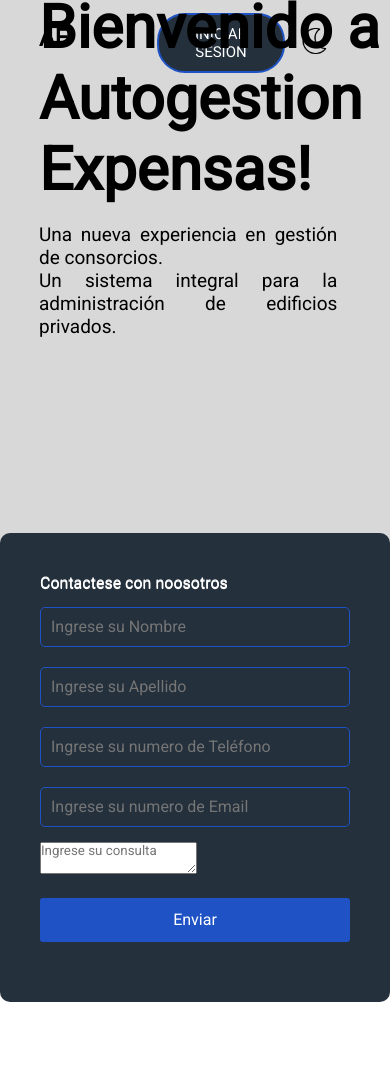
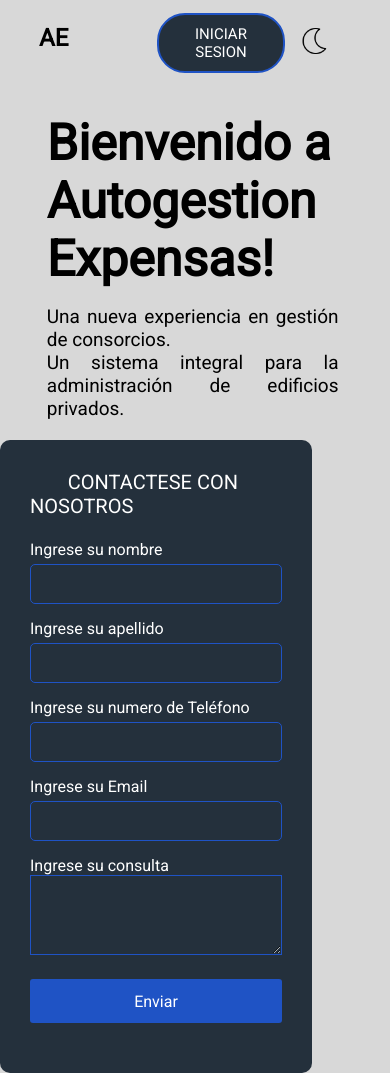
Before and after one commit to matzon1/tpi-integrador-lab3, a React (Create React App) app in the folder expensas-tpi/: page / in a window 390 px wide. Before the commit the page ends 1002 px from the top, so only its background shows below. Built offline with nearby package versions, Linux system fonts and the light colour scheme.

Commit message:
css changes and responsive sh

```diff
--- a/expensas-tpi/package.json
+++ b/expensas-tpi/package.json
@@ -9,6 +9,7 @@
     "@testing-library/user-event": "^13.5.0",
     "react": "^18.1.0",
     "react-dom": "^18.1.0",
+    "react-router-dom": "^6.3.0",
     "react-scripts": "5.0.1",
     "web-vitals": "^2.1.4"
   },
--- a/expensas-tpi/src/components/main/Form.css
+++ b/expensas-tpi/src/components/main/Form.css
@@ -1,15 +1,19 @@
 .login-form {
   background-color: #24303c;
-  padding: 40px;
-  text-shadow: 0px 1px 0px #ffffff;
+  padding: 30px;
+  margin-right: 20%;
   font-family: Arial;
   border-radius: 10px;
-  height: 30vw;
-  width: 60%;
+  height: 100%;
+  width: 90%;
+  max-width: 400px;
   color: white;
   float: right;
 }
 
+form {
+  margin-top: 5%;
+}
 .login-form-items {
   font-family: Arial;
   padding-top: 10px;
@@ -43,11 +47,27 @@
   border: none;
 }
 
-@media screen and (max-width: 858px) {
+.textbox {
+  width: 100%;
+  height: 80px;
+  background-color: #24303c;
+  border: 1px solid #1f53c5;
+}
+
+.form-title {
+  font-size: 20px;
+  padding: 0 0 0 15%;
+  margin-bottom: 20px;
+}
+
+
+
+ @media screen and (max-width: 850px) {
 
   .login-form {
-    width: 100%;
+    width: 80%;
     height: 100%;
+
   }
 
 }
--- a/expensas-tpi/src/components/main/Form.js
+++ b/expensas-tpi/src/components/main/Form.js
@@ -8,8 +8,7 @@ export const Form = () => {
   const [email, setEmail] = useState("");
   const [cellphone, setCellphone] = useState("");
   const [consult, setConsult] = useState([]);
-  const [errors, setErrors] = useState('');
-
+  const [errors, setErrors] = useState("");
 
   const changeName = (event) => {
     console.log(event.target.value);
@@ -31,48 +30,57 @@ export const Form = () => {
     setCellphone(event.target.value);
   };
 
-const changeConsult = (event) =>{
+  const changeConsult = (event) => {
     console.log(event.targer.value);
     setConsult(event.target.value);
-}
+  };
 
   const generateFormObject = () => {
     const formData = {
       name,
       surname,
       email,
-      cellphone
+      cellphone,
     };
     return formData;
-  }
+  };
 
   useEffect(() => {
-    if(name || surname || email || cellphone){
+    if (name || surname || email || cellphone) {
       setErrors(validate(generateFormObject()));
     }
-   },[name, surname, email, cellphone]);
+  }, [name, surname, email, cellphone]);
 
-  const validationRequierments = {
-    name: {required: true, minLength: 3 },
-    surname: {required: true, minLength: 3 },
-    email: {required: true, regularExpression: /[a-zA-Z0-9]+[\.]?([a-zA-Z0-9]+)?[\@][a-z]{3,9}[\.][a-z]{2,5}/g},
-    cellphone: {required: true},
-  }
+  const validationRequirements = {
+    name: { required: true, minLength: 3 },
+    surname: { required: true, minLength: 3 },
+    email: {
+      required: true,
+      regularExpression:
+        /[a-zA-Z0-9]+[\.]?([a-zA-Z0-9]+)?[\@][a-z]{3,9}[\.][a-z]{2,5}/g,
+    },
+    cellphone: { required: true },
+  };
 
-  const validate = (formData) =>{
+  const validate = (formData) => {
     let errors = {};
-    if(formData){
-      Object.keys(validationRequierments).forEach((key) => {
-        if(validationRequierments[key].required && !formData[key]){
-          errors[key] = 'El campo es obligatorio.';
-        }else if(validationRequierments[key].minLength > 0 && formData[key].lenght < validationRequierments[key].minLength){
-          errors[key] = 'El campo debe tener al menos ' + validationRequierments[key].minleLength + ' caracteres';
-        //  }else if(validationRequierments[key].regularExpression.test(formData[key])){
+    if (formData) {
+      Object.keys(validationRequirements).forEach((key) => {
+        if (validationRequirements[key].required && !formData[key]) {
+          errors[key] = "El campo es obligatorio.";
+        } else if (
+          validationRequirements[key].minLength > 0 &&
+          formData[key].lenght < validationRequirements[key].minLength
+        ) {
+          errors[key] =
+            "El campo debe tener al menos " +
+            validationRequirements[key].minleLength +
+            " caracteres";
+          //  }else if(validationRequirements[key].regularExpression.test(formData[key])){
           //     errors[key] = 'El email tiene que ser valido';
         }
+      });
     }
-
-   )};
     return errors;
   };
 
@@ -80,7 +88,7 @@ const changeConsult = (event) =>{
     event.preventDefault();
     const formData = generateFormObject();
     const errors = validate(formData);
-    if(Object.keys(errors).length > 0){
+    if (Object.keys(errors).length > 0) {
       setErrors(errors);
       return;
     }
@@ -94,31 +102,51 @@ const changeConsult = (event) =>{
 
   return (
     <div className="login-form">
-      <label>Contactese con noosotros</label>
+      <label className="form-title">CONTACTESE CON NOSOTROS</label>
       <form onSubmit={submitHandler}>
         <div className="login-form-items">
-          <input value={name} onChange={changeName} type="text" placeholder="Ingrese su Nombre" />
-          { errors?.name &&
-            <div className="red">{ errors.name }</div>}
+          <label>Ingrese su nombre</label>
+          <input
+            value={name}
+            onChange={changeName}
+            type="text"
+          />
+          {errors?.name && <div className="red">{errors.name}</div>}
         </div>
         <div className="login-form-items">
-          <input value={surname} onChange={changeSurname} type="text" placeholder="Ingrese su Apellido"/>
-          { errors?.surname &&
-            <div className="red">{ errors.surname }</div>}
+          <label>Ingrese su apellido</label>
+          <input
+            value={surname}
+            onChange={changeSurname}
+            type="text"
+          />
+          {errors?.surname && <div className="red">{errors.surname}</div>}
         </div>
 
         <div className="login-form-items">
-          <input value={cellphone} onChange={changeCellphone} type="tel" placeholder="Ingrese su numero de Teléfono" />
-          { errors?.cellphone &&
-            <div className="red">{ errors.cellphone }</div>}
+          <label>Ingrese su numero de Teléfono</label>
+          <input
+            value={cellphone}
+            onChange={changeCellphone}
+            type="tel"
+          />
+          {errors?.cellphone && <div className="red">{errors.cellphone}</div>}
         </div>
         <div className="login-form-items">
-          <input value={email} onChange={changeEmail} type="email" placeholder="Ingrese su numero de Email" />
-          { errors?.email &&
-            <div className="red">{ errors.email }</div>}
+          <label>Ingrese su Email</label>
+          <input
+            value={email}
+            onChange={changeEmail}
+            type="email"
+          />
+          {errors?.email && <div className="red">{errors.email}</div>}
         </div>
         <div className="login-form-items">
-          <textarea onChange={changeConsult} placeholder="Ingrese su consulta" />
+          <label>Ingrese su consulta</label>
+          <textarea
+            className="textbox"
+            onChange={changeConsult}
+          />
         </div>
         <div className="login-form-items">
           <button type="submit">Enviar</button>
--- a/expensas-tpi/src/components/main/Main.css
+++ b/expensas-tpi/src/components/main/Main.css
@@ -1,57 +1,59 @@
-body{
-/*     background: -webkit-linear-gradient(to right, #E2E2E2, #C9D6FF);
-    background: linear-gradient(to right, #E2E2E2, #C9D6FF);  */
-}
-
-
 
 .main-group {
     display: flex;
     justify-content: center;
     align-items: center;
-/*     background: #C9D6FF;
-    background: -webkit-linear-gradient(to right, #E2E2E2, #C9D6FF);
-    background: linear-gradient(to right, #E2E2E2, #C9D6FF); */
-    height: 45vw;
+    height: 100vh;
+    padding: 0;
 }
 
-
-.form-login{
-    padding-top: 50px;
-    padding-right: 15%;
-    float: right;
-    width: 100%;
+.form-section {
+    width: 40%;
 }
 
 
 .title-section {
-    padding: 0 0 10% 10%;
-    width: 100%;
     font-size: 30px;
 }
 
-@media screen and (max-width: 858px) {
+@media screen and (max-width: 900px) {
     .main-group {
         flex-direction: column;
         width: 100%;
-        height: 100vh;
+        height: 100%;
+        align-items: center;
+        justify-content: center;
+        padding-top: 10%;
+    }
+
+    .title-section h1 {
+        font-size: 50px;
     }
 
     .title-section p {
         font-size: 19px;
     }
     .title-section {
-        margin: 0;
+        margin-left: 12%;
 
     }
 
-    .title-section {
-        padding-bottom: 50%;
-    }
 
     .title-section p {
         width: 85%;
         padding-top: 5%;
         text-align: justify;
     }
+
+    .form-section {
+        width: 100%;
+        height: 100%;
+        padding-top: 5%;
+    }
 }
+
+/*  @media screen and (max-width: 850px) {
+    .title-section h1 {
+        font-size: 40px;
+    }
+}   */
--- a/expensas-tpi/src/components/main/Main.js
+++ b/expensas-tpi/src/components/main/Main.js
@@ -6,13 +6,19 @@ const main = () => {
   return (
     <div className="main-group">
       <div className="title-section">
-      <h1>Bienvenido a <br/>Autogestion Expensas!</h1>
-      <p>
-        Una nueva experiencia en gestión de consorcios.<br/> Un sistema integral para la
-        administración de edificios privados.
-      </p>
+        <h1>
+          Bienvenido a <br />
+          Autogestion Expensas!
+        </h1>
+        <p>
+          Una nueva experiencia en gestión de consorcios.
+          <br /> Un sistema integral para la administración de edificios
+          privados.
+        </p>
       </div>
-      <Form/>
+        <div className="form-section">
+      <Form />
+      </div>
     </div>
   );
 };
```
Also changed, not shown: 1 other file (tests, documents, lock files or other folders). Lines whose indentation alone changed are shown as unchanged.
